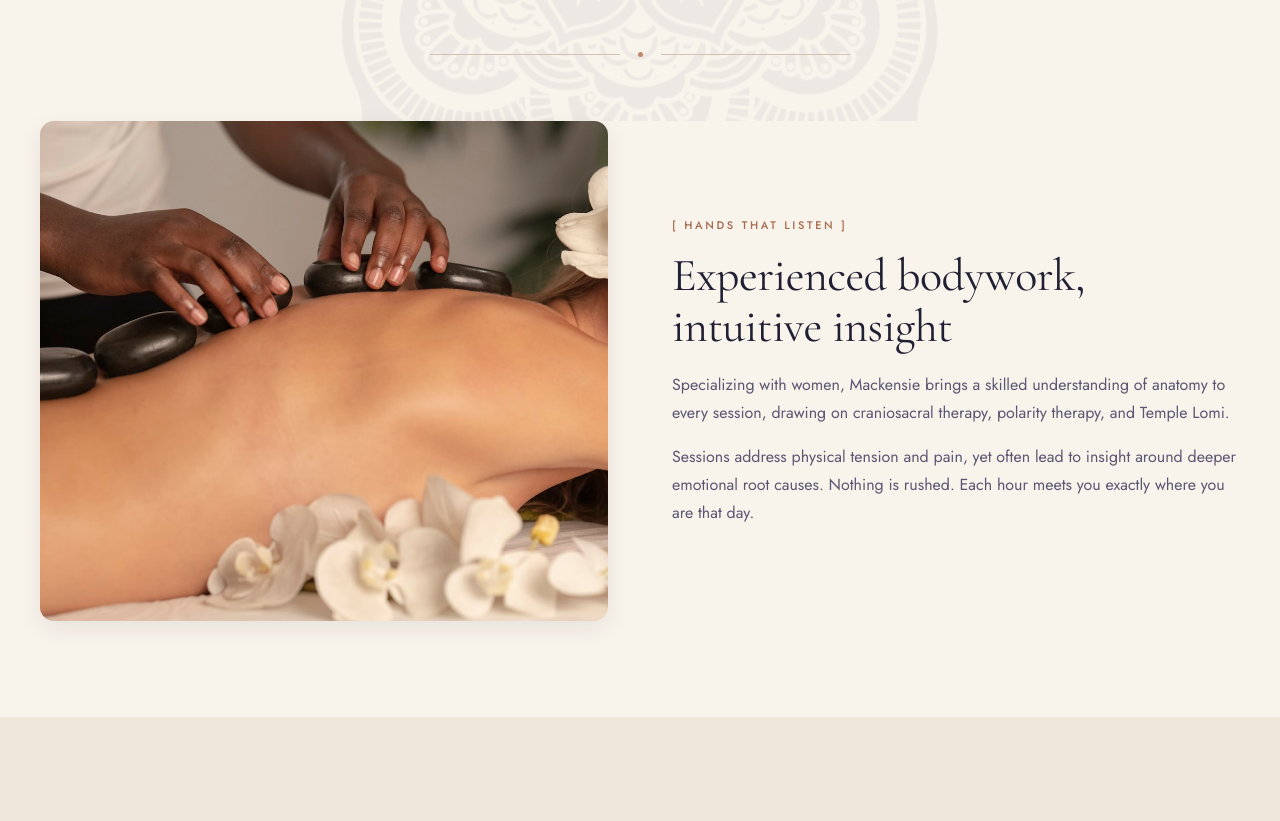
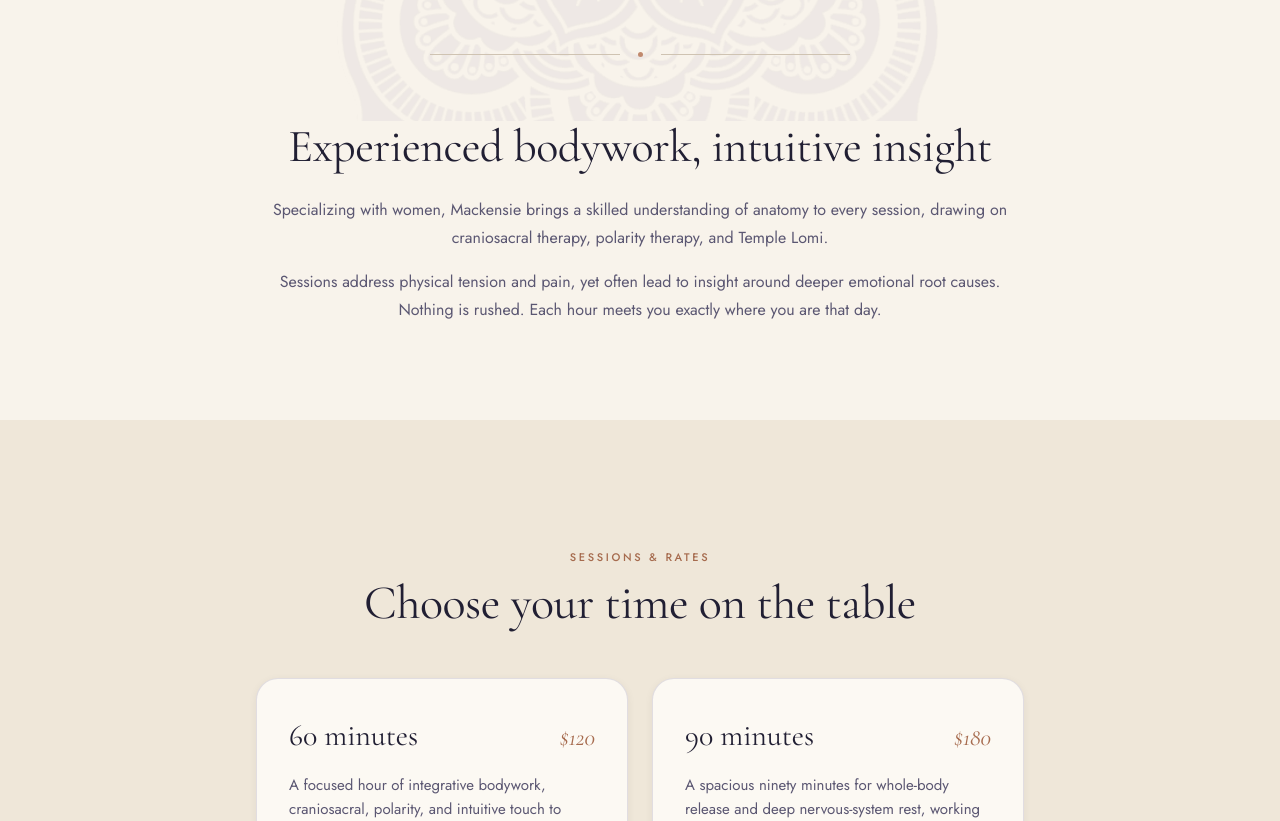
Before and after one commit to samperet/intelligentembodiment, a Next.js app: page / in a window 1280 px wide. Shown: the part 568-1389 px from the top of the page. Built offline with nearby package versions, Linux system fonts and the light colour scheme.

Commit message:
Home: remove 'Hands that listen' eyebrow and photo, center the copy
Co-Authored-By: Claude Opus 4.8 <noreply@anthropic.com>
Claude-Session: https://claude.ai/code/session_017uVHW9kqtiJ6h4EEFKni1D

```diff
--- a/app/page.tsx
+++ b/app/page.tsx
@@ -50,36 +50,24 @@ export default function HomePage() {
 
       {/* ── The work ─────────────────────────────────────────────────────── */}
       <section className="px-6 pb-[clamp(56px,8vw,96px)]">
-        <div className="mx-auto grid max-w-container items-center gap-[clamp(36px,5vw,72px)] md:grid-cols-2">
-          <div className="overflow-hidden rounded-lg shadow-md">
-            {/* eslint-disable-next-line @next/next/no-img-element */}
-            <img
-              src="/imagery/hands-oil.jpg"
-              alt="Intuitive bodywork"
-              className="block w-full object-cover"
-              style={{ height: "clamp(320px,44vw,500px)" }}
-            />
-          </div>
-          <div>
-            <Eyebrow bracketed>Hands that listen</Eyebrow>
+        <div className="mx-auto max-w-[760px] text-center">
           <h2
-              className="mt-4 font-serif text-ink-900"
+            className="font-serif text-ink-900"
             style={{ fontSize: "clamp(30px,4vw,46px)", lineHeight: 1.1 }}
           >
             Experienced bodywork, intuitive insight
           </h2>
-            <div className="mt-5 space-y-4 font-sans text-[16px] leading-[1.75] text-ink-500">
+          <div className="mt-6 space-y-4 font-sans text-[16px] leading-[1.75] text-ink-500">
             <p>
-                Specializing with women, Mackensie brings a skilled
-                understanding of anatomy to every session, drawing on
-                craniosacral therapy, polarity therapy, and Temple Lomi.
+              Specializing with women, Mackensie brings a skilled understanding
+              of anatomy to every session, drawing on craniosacral therapy,
+              polarity therapy, and Temple Lomi.
             </p>
             <p>
               Sessions address physical tension and pain, yet often lead to
               insight around deeper emotional root causes. Nothing is rushed.
               Each hour meets you exactly where you are that day.
             </p>
-            </div>
           </div>
         </div>
       </section>
```
Lines whose indentation alone changed are shown as unchanged.
